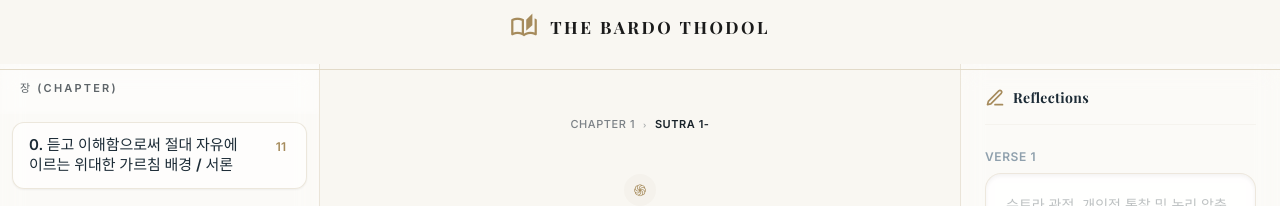
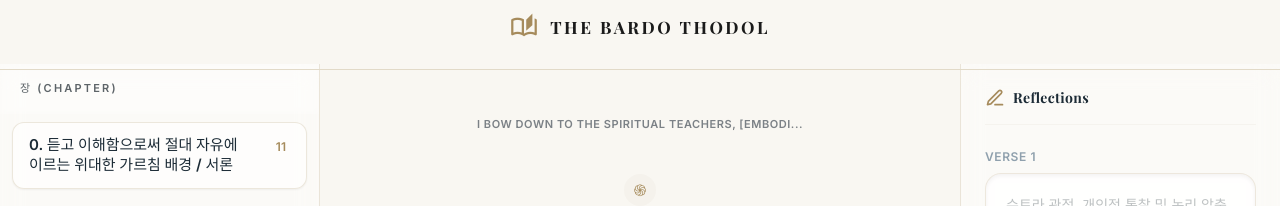
Before and after one commit to concario17-max/tibet, a React (Vite) app: page /text in a window 1280 px wide. Shown: the top 206 px of the page. Built offline with nearby package versions, Linux system fonts and the light colour scheme; a web font is replaced by a local one.

Commit message:
style: refine breadcrumb and chapter index logic for Book Text page

```diff
--- a/src/pages/components/LeftSidebar.jsx
+++ b/src/pages/components/LeftSidebar.jsx
@@ -66,7 +66,7 @@ const LeftSidebar = ({ prayers, onSelectVerse, activeVerseId }) => {
                                 >
                                     <div className="flex-1 pr-2 flex flex-col gap-0.5">
                                         <span className={`text-[15px] leading-snug font-inter break-keep pl-1 ${isExpanded ? 'font-bold text-[#1C2B36]' : 'font-bold'}`}>
-                                            {prayer.chapterName}
+                                            {prayer.id.startsWith('prayer-') ? `${prayer.id.replace('prayer-', '')}. ` : ''}{prayer.chapterName}
                                         </span>
                                     </div>
                                     <span className={`shrink-0 mt-0.5 text-[#A68B5C] px-2 py-0.5 rounded text-xs font-bold ${isExpanded ? 'opacity-100' : 'opacity-70'}`}>
--- a/src/pages/components/ReadingPanel.jsx
+++ b/src/pages/components/ReadingPanel.jsx
@@ -29,6 +29,8 @@ const ReadingPanel = ({ verse, hideAudio = false }) => {
                 {/* 챕터 네비게이션 브레드크럼 */}
                 <div className="flex flex-col items-center justify-center mb-2 pt-4">
                     <nav className="flex items-center justify-center gap-2 text-[10px] sm:text-[11px] tracking-wider uppercase font-inter mb-10">
+                        {verseStr ? (
+                            <>
                                 <span className="text-text-secondary/80 dark:text-dark-text-secondary/80 font-medium transition-colors cursor-default">
                                     Chapter {chapterStr}
                                 </span>
@@ -36,6 +38,12 @@ const ReadingPanel = ({ verse, hideAudio = false }) => {
                                 <span className="text-text-primary dark:text-dark-text-primary font-bold">
                                     Sutra {chapterStr}-{verseStr}
                                 </span>
+                            </>
+                        ) : (
+                            <span className="text-text-secondary/80 dark:text-dark-text-secondary/80 font-bold max-w-full truncate text-center px-4 leading-relaxed">
+                                {verse.title}
+                            </span>
+                        )}
                     </nav>
 
                     {/* 고유 장식 아이콘 */}
```
Lines whose indentation alone changed are shown as unchanged.
